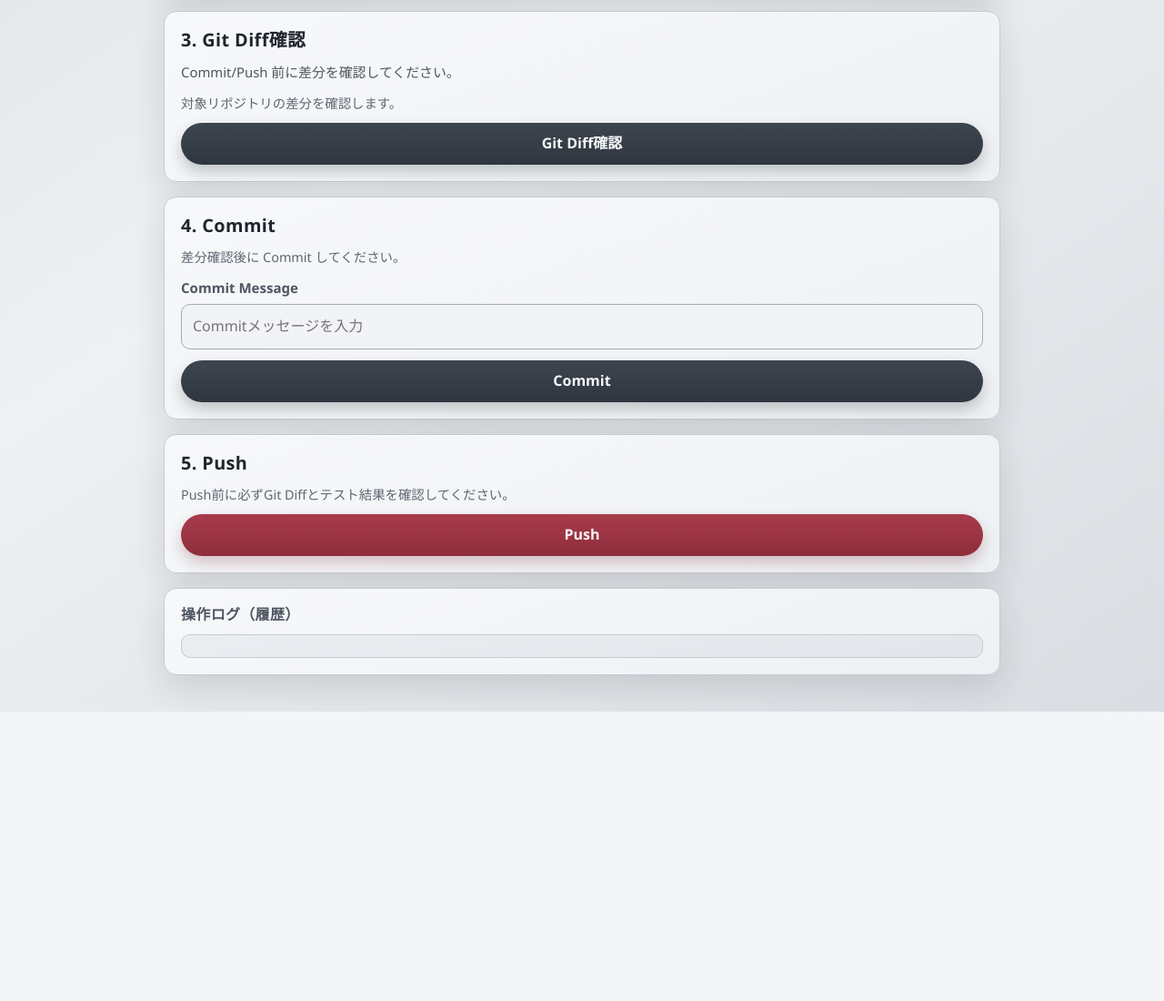
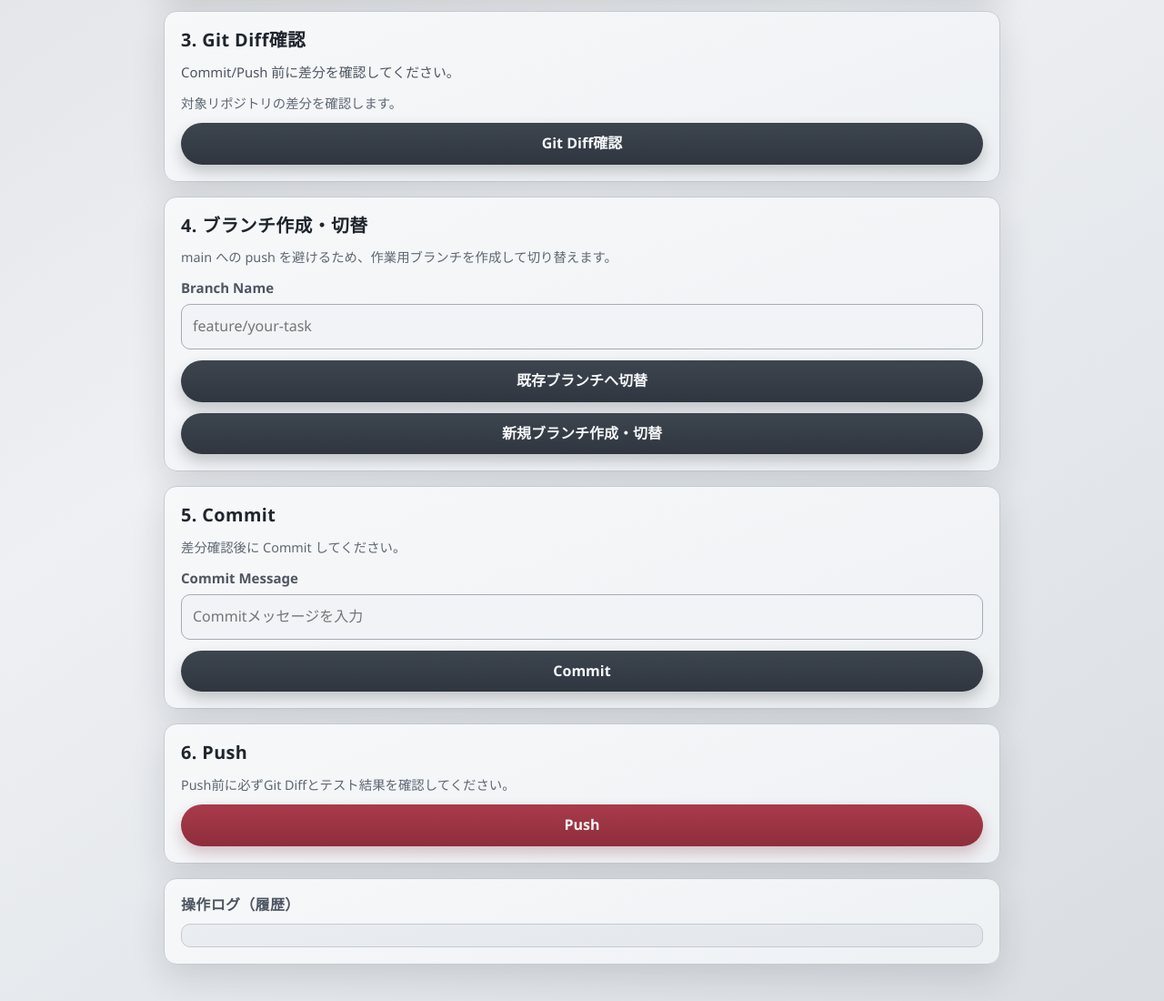
Before and after one commit to FallWaterBook/AiReq, a Django app: page /jobs in a window 1280 px wide. Shown: the part 825-1925 px from the top of the page at 91% size. Before the commit the page ends 1607 px from the top, so only its background shows below. Run offline with Django 5.2, Linux system fonts and the light colour scheme; data that the repository does not hold is empty.

Commit message:
テスト

```diff
--- a/AiReq/settings.py
+++ b/AiReq/settings.py
@@ -74,6 +74,8 @@ CODEX_TASK_TEMPLATE_PATH = os.getenv(
 
 TARGET_REPO_DIR = r"/home/centos/work/AiReq"
 AIREQ_REQUIRE_TEST_BEFORE_PUSH = False
+PROTECTED_BRANCHES = {"main", "master", "develop"}
+PROTECTED_BRANCHES_PUSH = False
 
 LOGGING = {
     "version": 1,
--- a/jobs/views.py
+++ b/jobs/views.py
@@ -15,7 +15,7 @@ from django.views.decorators.http import require_http_methods
 from .models import Job
 
 logger = logging.getLogger("jobs")
-PROTECTED_BRANCHES = {"main", "master", "develop"}
+
 TEST_COMMAND = getattr(settings, "AIREQ_TEST_COMMAND", [sys.executable, "manage.py", "check"])
 CODEX_TEMPLATE_PLACEHOLDERS = (
     "{{TARGET_APP}}",
@@ -732,6 +732,9 @@ def get_current_branch() -> str:
 
 def git_push() -> dict:
     branch = get_current_branch()
+    is_protect_branch_push = getattr(settings, "PROTECTED_BRANCHES_PUSH", True)
+    protect＿branch = getattr(settings, "PROTECTED_BRANCHES", {"main", "master", "develop"})
+
     if not branch:
         return {
             "success": False,
@@ -741,7 +744,7 @@ def git_push() -> dict:
             "branch": "",
         }
 
-    if branch in PROTECTED_BRANCHES:
+    if is_protect_branch_push in True and branch in protect＿branch:
         return {
             "success": False,
             "stdout": "",
@@ -776,6 +779,78 @@ def git_push() -> dict:
         }
 
 
+def validate_branch_name(branch_name: str) -> str | None:
+    name = (branch_name or "").strip()
+    if not name:
+        return "invalid branch_name: empty"
+    if name.startswith("/"):
+        return "invalid branch_name: must not start with '/'"
+    if name.startswith("-"):
+        return "invalid branch_name: must not start with '-'"
+    if ".." in name:
+        return "invalid branch_name: must not contain '..'"
+    if "\\" in name:
+        return "invalid branch_name: must not contain '\\'"
+    if name.endswith("/"):
+        return "invalid branch_name: must not end with '/'"
+    if name.endswith(".lock"):
+        return "invalid branch_name: must not end with '.lock'"
+    return None
+
+
+def git_checkout_branch(branch_name: str, create: bool = False) -> dict:
+    name = (branch_name or "").strip()
+    validation_error = validate_branch_name(name)
+    if validation_error:
+        return {
+            "success": False,
+            "stdout": "",
+            "stderr": validation_error,
+            "returncode": 1,
+            "branch": "",
+        }
+    try:
+        command = ["git", "-C", str(Path(settings.TARGET_REPO_DIR)), "switch"]
+        if create:
+            command.append("-c")
+        command.append(name)
+        completed = subprocess.run(
+            command,
+            capture_output=True,
+            text=True,
+            check=False,
+            timeout=30,
+        )
+        if (
+            create
+            and completed.returncode != 0
+            and "already exists" in (completed.stderr or "").lower()
+        ):
+            completed = subprocess.run(
+                ["git", "-C", str(Path(settings.TARGET_REPO_DIR)), "switch", name],
+                capture_output=True,
+                text=True,
+                check=False,
+                timeout=30,
+            )
+        return {
+            "success": completed.returncode == 0,
+            "stdout": completed.stdout,
+            "stderr": completed.stderr,
+            "returncode": completed.returncode,
+            "branch": name,
+        }
+    except Exception as exc:
+        logger.exception("git_checkout_branch failed")
+        return {
+            "success": False,
+            "stdout": "",
+            "stderr": str(exc),
+            "returncode": -1,
+            "branch": name,
+        }
+
+
 def parse_json_body(request: HttpRequest) -> dict:
     try:
         return json.loads(request.body.decode("utf-8")) if request.body else {}
@@ -800,8 +875,52 @@ def jobs_view(request: HttpRequest):
                 "git_diff": None,
                 "git_diff_stat": "",
                 "git_changed_files": "",
-                "git_error": None,
+                "error_message": None,
+                "success_message": None,
+                "current_branch": get_current_branch(),
             },
+        )
+
+    action = (request.POST.get("action") or "").strip()
+    if action in {"switch_branch", "create_branch"}:
+        latest_job = Job.objects.order_by("-id").first()
+        latest_user_prompt = latest_job.prompt if latest_job else ""
+        branch_name = (request.POST.get("branch_name") or "").strip()
+        is_create = action == "create_branch"
+        checkout_result = git_checkout_branch(branch_name, create=is_create)
+        success = checkout_result.get("success")
+        error_message = None if success else (checkout_result.get("stderr") or "git switch failed")
+        success_message = (
+            (
+                f"新規ブランチを作成して切り替えました: {branch_name}"
+                if is_create
+                else f"既存ブランチへ切り替えました: {branch_name}"
+            )
+            if success
+            else None
+        )
+        result_text = (
+            checkout_result.get("stdout")
+            or checkout_result.get("stderr")
+            or ""
+        )
+        status = 200 if success else 400
+        return render(
+            request,
+            "jobs/form.html",
+            {
+                "prompt": latest_user_prompt,
+                "result": result_text,
+                "job": latest_job,
+                "git_directory": "",
+                "git_diff": None,
+                "git_diff_stat": "",
+                "git_changed_files": "",
+                "error_message": error_message,
+                "success_message": success_message,
+                "current_branch": get_current_branch(),
+            },
+            status=status,
         )
 
     prompt = read_prompt(request)
@@ -862,7 +981,9 @@ def jobs_view(request: HttpRequest):
             "git_diff": None,
             "git_diff_stat": "",
             "git_changed_files": "",
-            "git_error": None,
+            "error_message": None,
+            "success_message": None,
+            "current_branch": get_current_branch(),
         },
     )
 
@@ -871,28 +992,30 @@ def jobs_view(request: HttpRequest):
 @csrf_exempt
 @require_http_methods(["POST"])
 def git_diff_view(request: HttpRequest):
-    result, error = run_git_diff()
+    diff_result, diff_error = run_git_diff()
     latest_job = Job.objects.order_by("-id").first()
     latest_user_prompt = latest_job.prompt if latest_job else ""
 
     if is_json_request(request):
-        if error:
-            return JsonResponse({"error": error}, status=400)
-        return JsonResponse(result)
+        if diff_error:
+            return JsonResponse({"error": diff_error}, status=400)
+        return JsonResponse(diff_result)
 
-    if error:
+    if diff_error:
         return render(
             request,
             "jobs/form.html",
             {
                 "prompt": latest_user_prompt,
-                "result": latest_job.result if latest_job else None,
+                "result": None,
                 "job": latest_job,
                 "git_directory": settings.TARGET_REPO_DIR,
                 "git_diff": None,
                 "git_diff_stat": "",
                 "git_changed_files": "",
-                "git_error": error,
+                "error_message": diff_error,
+                "success_message": None,
+                "current_branch": get_current_branch(),
             },
             status=400,
         )
@@ -902,13 +1025,15 @@ def git_diff_view(request: HttpRequest):
         "jobs/form.html",
         {
             "prompt": latest_user_prompt,
-            "result": latest_job.result if latest_job else None,
+            "result": None,
             "job": latest_job,
-            "git_directory": result["directory"],
-            "git_diff": result["diff"],
-            "git_diff_stat": result["stat"],
-            "git_changed_files": result["changed_files"],
-            "git_error": None,
+            "git_directory": diff_result["directory"],
+            "git_diff": diff_result["diff"],
+            "git_diff_stat": diff_result["stat"],
+            "git_changed_files": diff_result["changed_files"],
+            "error_message": None,
+            "success_message": "Git Diffを取得しました",
+            "current_branch": get_current_branch(),
         },
     )
 
--- a/templates/jobs/form.html
+++ b/templates/jobs/form.html
@@ -231,6 +231,16 @@
       font-weight: 600;
     }
 
+    .success-box {
+      margin: 0;
+      padding: 10px 12px;
+      border: 1px solid #84b79a;
+      border-radius: var(--radius-sm);
+      background: linear-gradient(170deg, #e5f2ea 0%, #d5eadf 100%);
+      color: #1f5e3a;
+      font-weight: 600;
+    }
+
     @keyframes appear {
       from {
         opacity: 0;
@@ -268,6 +278,15 @@
 
     {% if job %}
       <p class="result-meta">最新Job: <strong>{{ job.id }}</strong> / Status: <strong>{{ job.status }}</strong> / Detail API: <a href="/jobs/{{ job.id }}">/jobs/{{ job.id }}</a></p>
+    {% endif %}
+    {% if current_branch %}
+      <p class="result-meta">Current Branch: <strong>{{ current_branch }}</strong></p>
+    {% endif %}
+    {% if success_message %}
+      <p id="global-success-message" class="success-box">{{ success_message }}</p>
+    {% endif %}
+    {% if error_message %}
+      <p id="global-error-message" class="error-box">Error: {{ error_message }}</p>
     {% endif %}
 
     <section class="section">
@@ -316,9 +335,6 @@
           <button type="submit">Git Diff確認</button>
         </div>
       </form>
-      {% if git_error %}
-        <p class="error-box">Error: {{ git_error }}</p>
-      {% endif %}
       {% if git_diff is not None %}
         {% if git_diff or git_diff_stat or git_changed_files %}
           <h3>Changed Files</h3>
@@ -334,7 +350,25 @@
     </section>
 
     <section class="section">
-      <h2>4. Commit</h2>
+      <h2>4. ブランチ作成・切替</h2>
+      <p class="hint">main への push を避けるため、作業用ブランチを作成して切り替えます。</p>
+      <form method="post" action="/jobs">
+        {% csrf_token %}
+        <div class="field">
+          <label for="branch-name">Branch Name</label>
+          <input id="branch-name" name="branch_name" type="text" placeholder="feature/your-task">
+        </div>
+        <div class="actions">
+          <button type="submit" name="action" value="switch_branch">既存ブランチへ切替</button>
+        </div>
+        <div class="actions">
+          <button type="submit" name="action" value="create_branch">新規ブランチ作成・切替</button>
+        </div>
+      </form>
+    </section>
+
+    <section class="section">
+      <h2>5. Commit</h2>
       <p class="hint">差分確認後に Commit してください。</p>
       <div class="field">
         <label for="commit-message">Commit Message</label>
@@ -346,17 +380,17 @@
     </section>
 
     <section class="section">
-      <h2>5. Push</h2>
+      <h2>6. Push</h2>
       <p class="hint">Push前に必ずGit Diffとテスト結果を確認してください。</p>
       <div class="actions">
         <button type="button" class="danger-button" onclick="runPush()">Push</button>
       </div>
     </section>
 
-    {% if result is not None %}
-      <section class="section result-block">
+    {% if result %}
+      <section id="server-result-section" class="section result-block">
         <h2>実行結果</h2>
-        <pre>{{ result }}</pre>
+        <pre id="server-result">{{ result }}</pre>
       </section>
     {% endif %}
 
@@ -367,9 +401,31 @@
   </div>
 
   <script>
+    function clearDisplayMessages() {
+      const successBox = document.getElementById('global-success-message');
+      if (successBox) {
+        successBox.textContent = '';
+        successBox.style.display = 'none';
+      }
+      const errorBox = document.getElementById('global-error-message');
+      if (errorBox) {
+        errorBox.textContent = '';
+        errorBox.style.display = 'none';
+      }
+      const serverResult = document.getElementById('server-result');
+      if (serverResult) {
+        serverResult.textContent = '';
+        const resultSection = serverResult.closest('section.result-block');
+        if (resultSection) {
+          resultSection.style.display = 'none';
+        }
+      }
+    }
+
     async function postJobAction(action, payload) {
       const jobId = document.getElementById('job-id').value;
       const out = document.getElementById('job-action-result');
+      clearDisplayMessages();
       if (!jobId) {
         out.textContent = 'job id is required';
         return;
```
